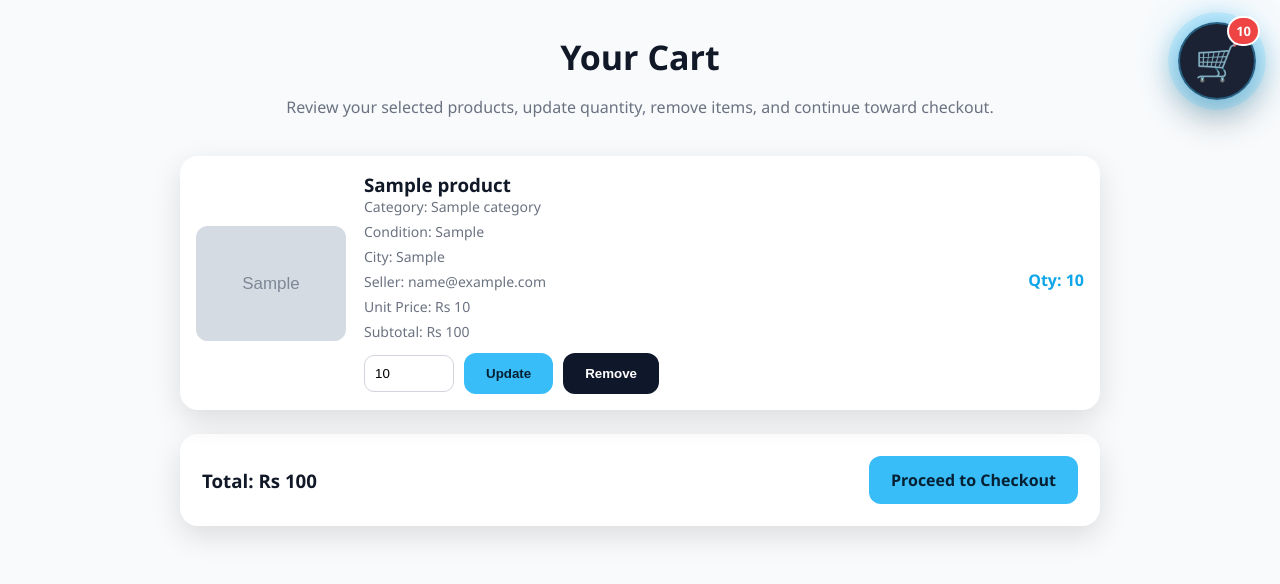
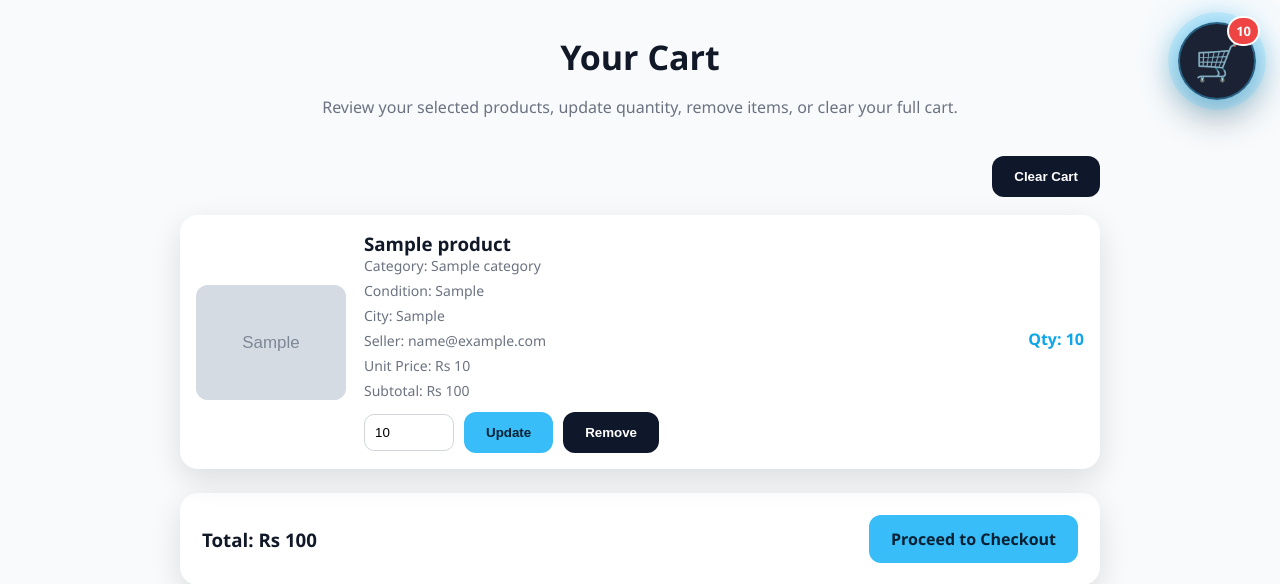
Before and after one commit to sushantkhanal45/TradeSphere-Ecommerce-Platform, a PHP site: page /TradeSphere/cart.php in a window 1280 px wide. Shown: the part 86-670 px from the top of the page. Run offline with PHP 8.4, Linux system fonts and the light colour scheme; the visitor is signed in with stand-in values (Sample User, id 1); tables that the repository leaves empty or names only in its code hold one stand-in row (values such as "Sample post"); grey boxes marked "Sample" are stand-in pictures.

Commit message:
cart option reforms

```diff
--- a/cart.php
+++ b/cart.php
@@ -16,6 +16,8 @@ if (!$user) {
 }
 
 $userId = (int) $user['id'];
+$success = "";
+$error = "";
 
 if (isset($_POST['update_quantity'])) {
     $cartId = (int) $_POST['cart_id'];
@@ -25,16 +27,29 @@ if (isset($_POST['update_quantity'])) {
         $quantity = 1;
     }
 
-    $conn->query("UPDATE cart SET quantity=$quantity WHERE id=$cartId AND user_id=$userId");
-    header("Location: cart.php");
-    exit();
+    if ($conn->query("UPDATE cart SET quantity=$quantity WHERE id=$cartId AND user_id=$userId")) {
+        $success = "Cart quantity updated successfully.";
+    } else {
+        $error = "Could not update quantity.";
+    }
 }
 
 if (isset($_POST['remove_item'])) {
     $cartId = (int) $_POST['cart_id'];
-    $conn->query("DELETE FROM cart WHERE id=$cartId AND user_id=$userId");
-    header("Location: cart.php");
-    exit();
+
+    if ($conn->query("DELETE FROM cart WHERE id=$cartId AND user_id=$userId")) {
+        $success = "Item removed from cart.";
+    } else {
+        $error = "Could not remove item.";
+    }
+}
+
+if (isset($_POST['clear_cart'])) {
+    if ($conn->query("DELETE FROM cart WHERE user_id=$userId")) {
+        $success = "Cart cleared successfully.";
+    } else {
+        $error = "Could not clear cart.";
+    }
 }
 
 $items = $conn->query("
@@ -93,9 +108,23 @@ if ($items) {
 <div class="page-wrap">
     <div class="container">
         <h1 class="section-title">Your Cart</h1>
-        <p class="section-subtitle">Review your selected products, update quantity, remove items, and continue toward checkout.</p>
+        <p class="section-subtitle">Review your selected products, update quantity, remove items, or clear your full cart.</p>
+
+        <?php if ($success): ?>
+            <div class="success-msg"><?php echo $success; ?></div>
+        <?php endif; ?>
+
+        <?php if ($error): ?>
+            <div class="error-msg"><?php echo $error; ?></div>
+        <?php endif; ?>
 
         <?php if ($items && $items->num_rows > 0): ?>
+            <div style="max-width:920px; margin:0 auto 18px; display:flex; justify-content:flex-end;">
+                <form method="POST" onsubmit="return confirm('Are you sure you want to clear the entire cart?');">
+                    <button type="submit" name="clear_cart" class="btn btn-dark">Clear Cart</button>
+                </form>
+            </div>
+
             <div class="cart-list">
                 <?php while ($row = $items->fetch_assoc()): ?>
                     <div class="cart-item">
@@ -112,7 +141,14 @@ if ($items) {
 
                             <form method="POST" style="margin-top: 12px; display: flex; gap: 10px; flex-wrap: wrap; align-items: center;">
                                 <input type="hidden" name="cart_id" value="<?php echo (int)$row['cart_id']; ?>">
-                                <input type="number" name="quantity" min="1" value="<?php echo (int)$row['quantity']; ?>" style="width: 90px; padding: 10px; border: 1px solid #d1d5db; border-radius: 10px;" required>
+                                <input
+                                    type="number"
+                                    name="quantity"
+                                    min="1"
+                                    value="<?php echo (int)$row['quantity']; ?>"
+                                    style="width: 90px; padding: 10px; border: 1px solid #d1d5db; border-radius: 10px;"
+                                    required
+                                >
                                 <button type="submit" name="update_quantity" class="btn btn-primary">Update</button>
                                 <button type="submit" name="remove_item" class="btn btn-dark">Remove</button>
                             </form>
```
